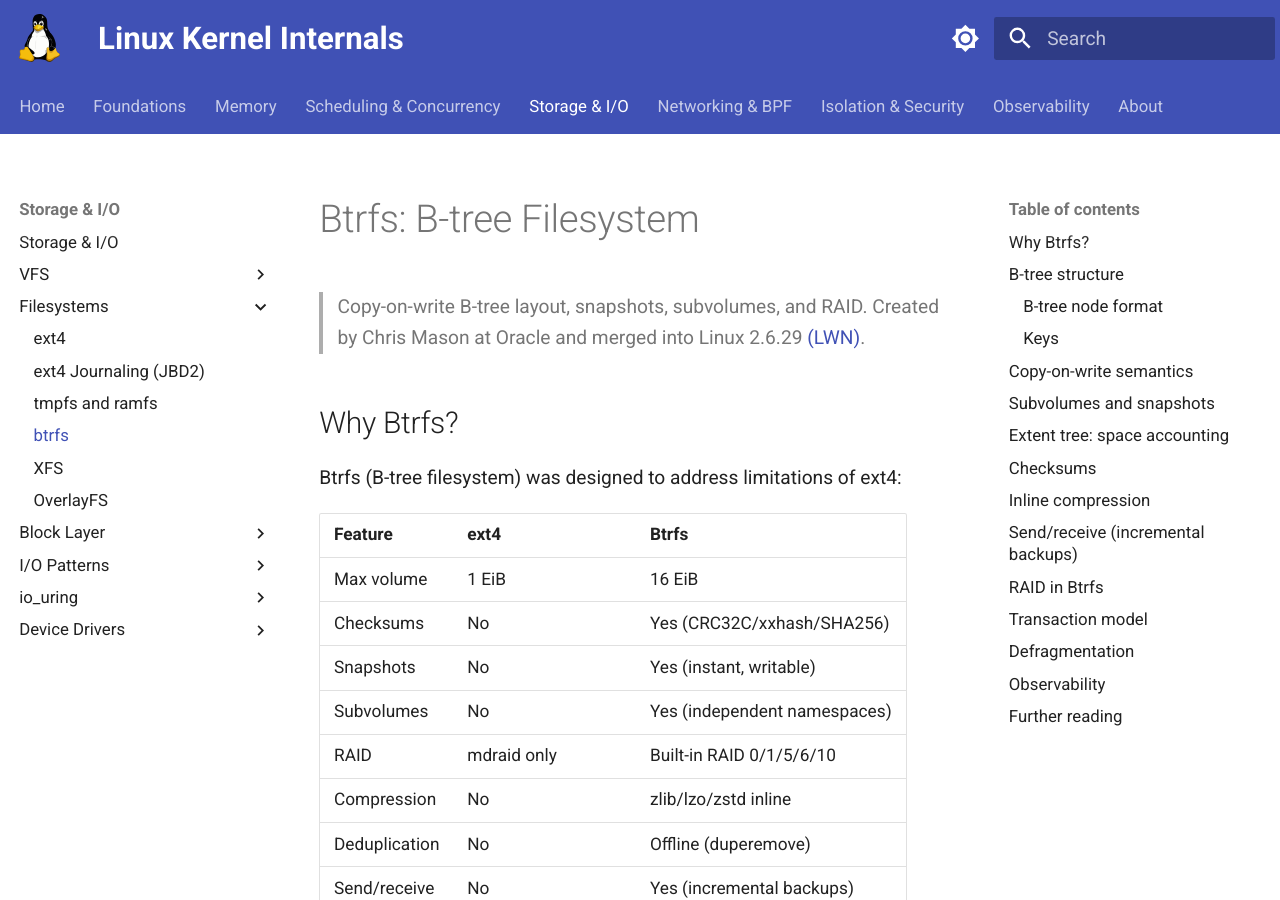
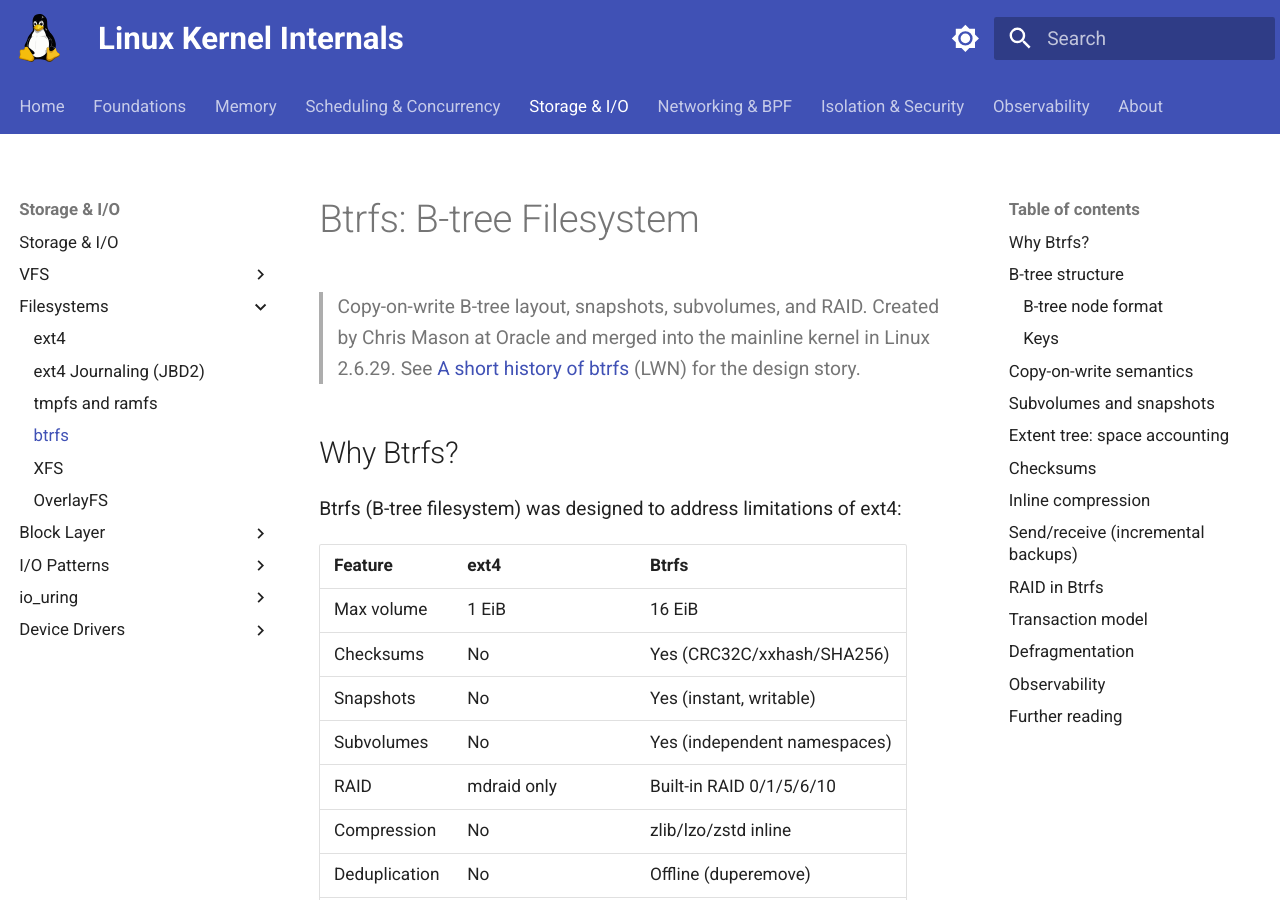
Before and after one commit to laveeshb/linux-kernel-internals, an MkDocs documentation site: the page built from docs/filesystems/btrfs.md, in a window 1280 px wide and 900 px high. Built offline with MkDocs 1.6.1 and Material for MkDocs 9.7.7, drawn with Linux system fonts in a browser that asks for light colours.

Commit message:
filesystems: detach btrfs LWN citation from the version number (review nit)
The 'A short history of btrfs' LWN article confirms the mainline merge and the
design history but does not state 'Linux 2.6.29'; reframe so the link backs the
history/design story rather than implying it sources the version number.

```diff
--- a/docs/filesystems/btrfs.md
+++ b/docs/filesystems/btrfs.md
@@ -1,6 +1,6 @@
 # Btrfs: B-tree Filesystem
 
-> Copy-on-write B-tree layout, snapshots, subvolumes, and RAID. Created by Chris Mason at Oracle and merged into Linux 2.6.29 [(LWN)](https://lwn.net/Articles/342892/).
+> Copy-on-write B-tree layout, snapshots, subvolumes, and RAID. Created by Chris Mason at Oracle and merged into the mainline kernel in Linux 2.6.29. See [A short history of btrfs](https://lwn.net/Articles/342892/) (LWN) for the design story.
 
 ## Why Btrfs?
 
```
